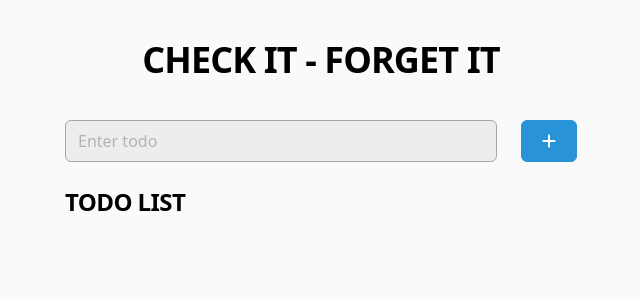
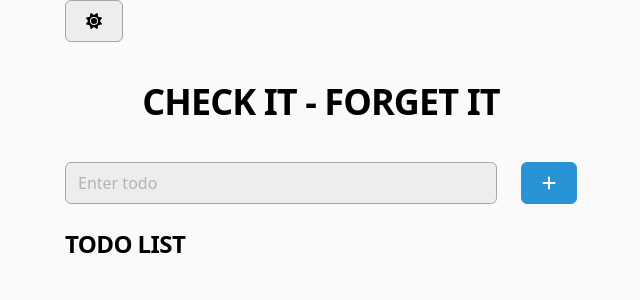
Before and after one commit to stinanerin/todo-list, a React (Vite) app: page / in a window 1280 px wide. Shown: the top 300 px of the page, without its empty margins (319-959 px from the left). Built offline with nearby package versions, Linux system fonts and the light colour scheme.

Commit message:
Add toggleDarkModeBtn

```diff
--- a/src/App.jsx
+++ b/src/App.jsx
@@ -1,6 +1,7 @@
 import { useState, useEffect } from "react";
 import NewTodoForm from "./components/NewTodoForm";
 import TodoList from "./components/TodoList";
+import ToggleDarkMode from "./components/ToggleDarkMode";
 
 import "./index.css";
 
@@ -74,6 +75,7 @@ function App() {
     return (
         <div className="max-w-lg  mb-5 mx-auto flex justify-center ">
             <div className="w-full">
+                <ToggleDarkMode />
                 <h1 className="my-10 text-4xl text-center uppercase font-bold tracking-tight text-text ">
                     Check it - forget it
                 </h1>
--- a/src/components/Button.jsx
+++ b/src/components/Button.jsx
@@ -3,6 +3,8 @@ import {
     faPencil,
     faTrashCan,
     faPlus,
+    faSun,
+    faMoon,
 } from "@fortawesome/free-solid-svg-icons";
 
 const Button = ({ type, aria, onClick = () => {}, disabled = false }) => {
@@ -23,6 +25,20 @@ const Button = ({ type, aria, onClick = () => {}, disabled = false }) => {
                 aria,
             };
             break;
+        case "light-mode":
+            buttonDesign = {
+                content: <FontAwesomeIcon icon={faSun} />,
+                classes: "text-text border border-border bg-elem_bg",
+                aria,
+            };
+            break;
+        case "dark-mode":
+            buttonDesign = {
+                content: <FontAwesomeIcon icon={faMoon} />,
+                classes: " text-text border border-border bg-elem_bg ",
+                aria,
+            };
+            break;
         default:
             buttonDesign = {
                 content: <FontAwesomeIcon icon={faPlus} />,
@@ -32,7 +48,7 @@ const Button = ({ type, aria, onClick = () => {}, disabled = false }) => {
             break;
     }
 
-    const buttonClasses = `h-full px-5 py-2 font-medium rounded-md ${
+    const buttonClasses = `px-5 py-2 font-medium rounded-md ${
         disabled ? "opacity-50 cursor-not-allowed" : ""
     } ${buttonDesign.classes}`;
 
--- /dev/null
+++ b/src/components/ToggleDarkMode.jsx
@@ -0,0 +1,21 @@
+import { useState } from "react";
+import Button from "./Button";
+
+const ToggleDarkMode = () => {
+    const [darkMode, setDarkMode] = useState(false);
+
+    const toggleDarkMode = () => {
+        setDarkMode(!darkMode);
+        const root = document.documentElement;
+        root.setAttribute("data-theme", darkMode ? "light" : "dark");
+    };
+
+    return (
+        <Button
+            type={`${darkMode ? "dark" : "light"}-mode`}
+            onClick={toggleDarkMode}
+        />
+    );
+};
+
+export default ToggleDarkMode;
--- a/src/index.css
+++ b/src/index.css
@@ -78,3 +78,7 @@
     /* background-color: hsl(33, 100%, 39%); */
 
 }
+
+/* * {
+    outline: 1px solid pink;
+} */
```
